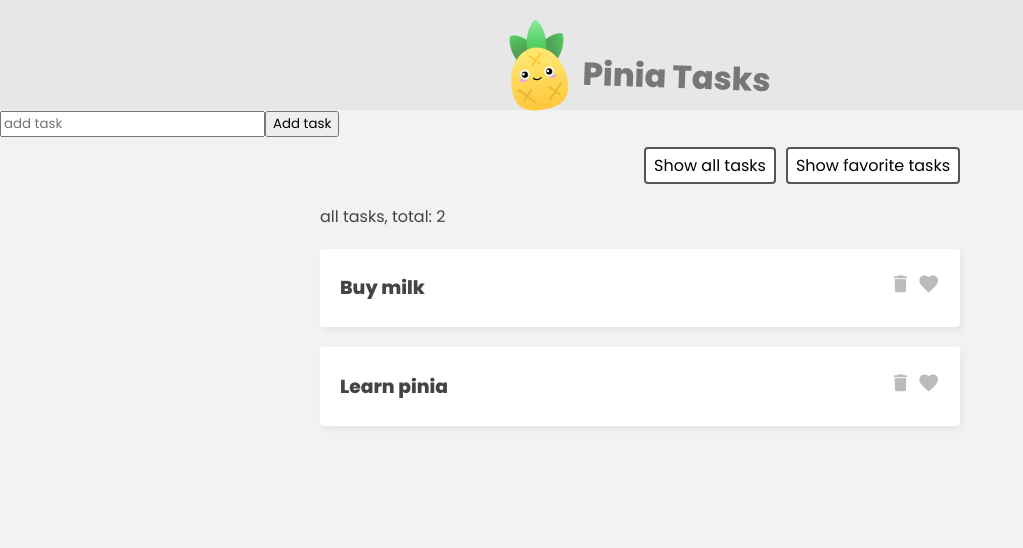
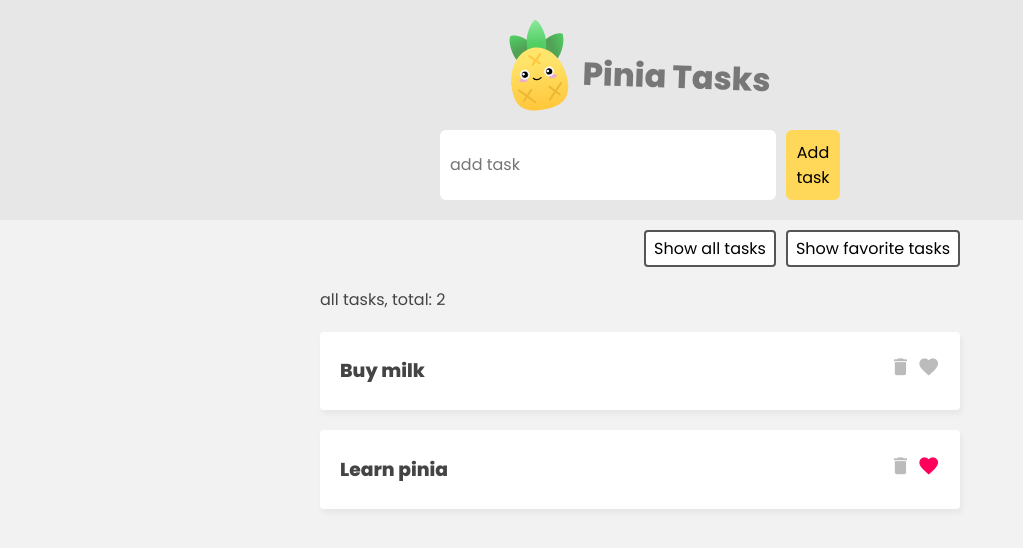
Before and after one commit to JovanaMatic/pinia-vue, a Vue app: page / in a window 1280 px wide. Shown: the top 548 px of the page, without its empty margins (0-1023 px from the left). Built offline with nearby package versions, Linux system fonts and the light colour scheme; the HTML template or start-up script is replaced by a standard one.

Commit message:
Include toggle favorite functionality

```diff
--- a/src/assets/main.css
+++ b/src/assets/main.css
@@ -58,6 +58,9 @@
   cursor: pointer;
   color: #bbb;
 }
+.task i.active {
+  color: #ff005d;
+}
 
 /* filter nav */
 .filter {
@@ -76,3 +79,32 @@
   font-size: 0.8em;
   font-size: 1em;
 }
+
+/* new task form */
+.new-task-form {
+  background: #e7e7e7;
+  padding: 20px 0;
+}
+form {
+  max-width: 400px;
+  margin: 0 auto;
+  display: grid;
+  grid-template-columns: 3fr 1fr;
+  gap: 10px;
+}
+form button {
+  background: #ffd859;
+  border: 0;
+  padding: 10px;
+  font-family: "Poppins";
+  border-radius: 6px;
+  cursor: pointer;
+  font-size: 1em;
+}
+form input {
+  border: 0;
+  padding: 10px;
+  border-radius: 6px;
+  color: #555;
+  font-size: 1em;
+}
--- a/src/components/TaskDetails.vue
+++ b/src/components/TaskDetails.vue
@@ -2,8 +2,8 @@
   <div class="task">
     <h3>{{ task.title }}</h3>
     <div class="icons">
-      <i @click="handleDelete(task.id)" class="material-icons">delete</i>
-      <i class="material-icons">favorite</i>
+      <i @click="handleDelete(task.id)" class="material-icons" >delete</i>
+      <i @click=handleFavValue(task)  :class="['material-icons', { active: task.isFav }]">favorite</i>
     </div>
   </div>
 </template>
@@ -19,6 +19,12 @@
   const taskStore = useTaskStore()
   const handleDelete = (id) => {
     taskStore.deleteTask(id)
+  }
+
+  console.log(taskStore.tasks)
+
+  const handleFavValue = (task) => {
+    taskStore.favoriteTaskToggle(task)
     console.log(taskStore.tasks)
   }
 </script>
--- a/src/stores/TaskStore.js
+++ b/src/stores/TaskStore.js
@@ -13,6 +13,9 @@
       },
       deleteTask(id) {
        this.tasks =  this.tasks.filter(task => task.id !== id)
+      },
+      favoriteTaskToggle(task) {
+        task.isFav = !task.isFav
       }
     }
 })
```
